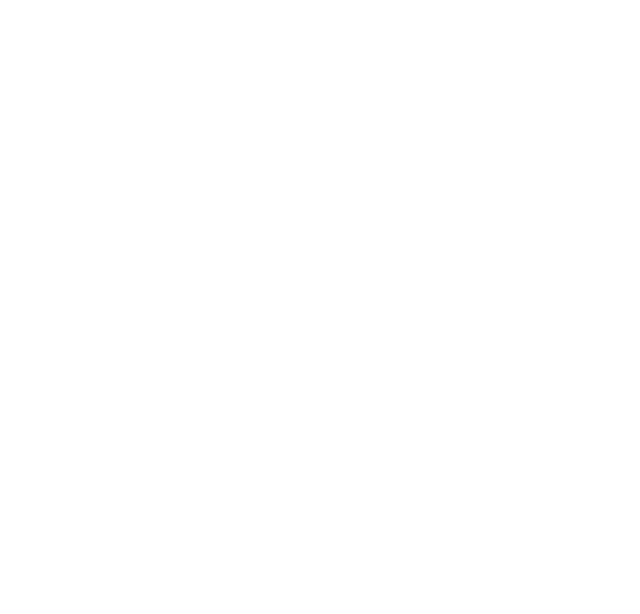
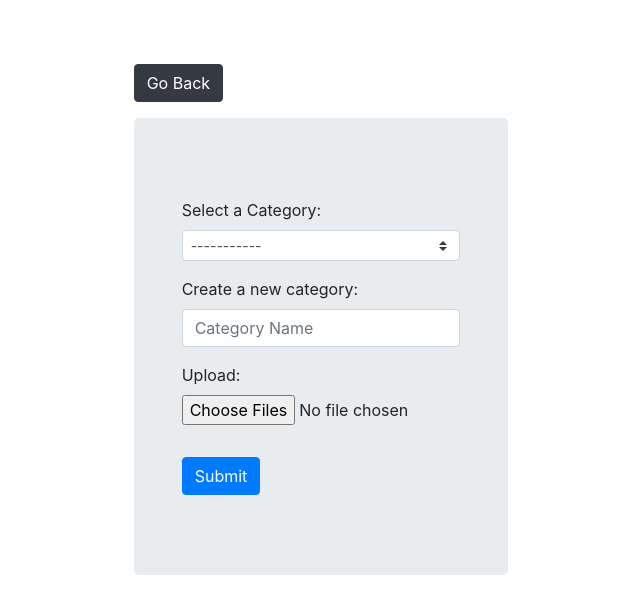
Before and after one commit to SatvirSingh98/Photo-Album, a Django app: page /upload/ in a window 1280 px wide. Before the commit the part shown is empty. Shown: the top 614 px of the page, without its empty margins (319-959 px from the left). Run offline with Django 3.2, Linux system fonts and the light colour scheme; data that the repository does not hold is empty.

Commit message:
uploading images

```diff
--- a/src/apps/photos/templates/photos/upload_photo.html
+++ b/src/apps/photos/templates/photos/upload_photo.html
@@ -0,0 +1,32 @@
+{% extends 'base.html' %}
+
+{% block content %}
+<div class="row justify-content-center">
+    <div class="col-md-4">
+        <a href="{% url 'photos:gallery' %}" class="btn btn-dark my-3">Go Back</a>
+        <form method="POST" class="jumbotron" enctype="multipart/form-data">
+            {% csrf_token %}
+            <div class="form-group m-3">
+                <label>Select a Category:</label>
+                <select class="custom-select custom-select-sm" name="category">
+                    <option selected value="none">-----------</option>
+
+                    {% for category in categories %}
+                        <option value="{{ category.id }}">{{ category.name }}</option>
+                    {% endfor %}
+
+                </select>
+            </div>
+            <div class="form-group m-3">
+                <label>Create a new category:</label>
+                <input type="text" class="form-control" name="new_category" placeholder="Category Name">
+            </div>
+            <div class="form-group m-3">
+                <label>Upload:</label>
+                <input type="file" class="form-control-file" name="images" multiple required>
+            </div>
+            <button type="submit" class="btn btn-primary m-3">Submit</button>
+        </form>
+    </div>
+</div>
+{% endblock content %}
--- a/src/apps/photos/templates/photos/view_photo.html
+++ b/src/apps/photos/templates/photos/view_photo.html
@@ -1,4 +1,4 @@
-{% extends 'base.html' %}\
+{% extends 'base.html' %}
 
 {% block content %}
 <div class="row justify-content-center">
--- a/src/apps/photos/views.py
+++ b/src/apps/photos/views.py
@@ -1,4 +1,4 @@
-from django.shortcuts import get_object_or_404, render
+from django.shortcuts import get_object_or_404, redirect, render
 
 from .models import Category, Photo
 
@@ -16,4 +16,21 @@ def view_photo(request, pk=None):
 
 
 def upload_photo(request):
-    return render(request, 'photos/upload_photo.html')
+    categories = Category.objects.all()
+    if request.method == 'POST':
+        category = None
+        images = request.FILES.getlist('images')
+        category_id = request.POST.get('category')
+        new_category = request.POST.get('new_category')
+        if category_id != 'none':
+            category = Category.objects.get(id=category_id)
+        elif new_category != '':
+            category, _ = Category.objects.get_or_create(name=new_category.title())
+
+        for image in images:
+            Photo.objects.create(category=category, image=image)
+
+        return redirect('/')
+
+    context = {'categories': categories}
+    return render(request, 'photos/upload_photo.html', context)
```
